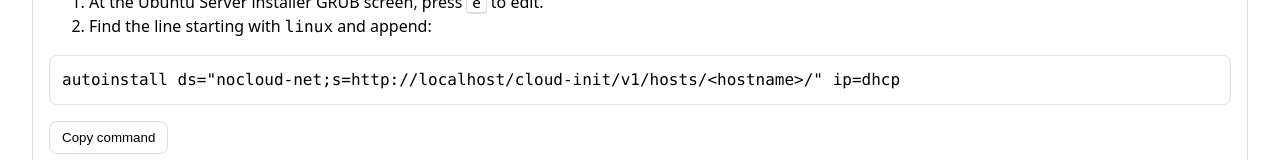
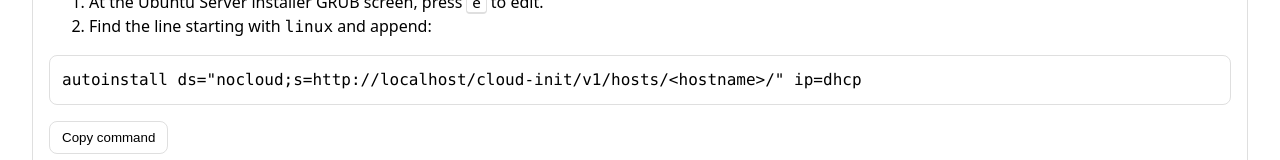
Before and after one commit to tom4897/seedbox-autoinstall, a plain HTML site: page cloud-init/v1/index.html in a window 1280 px wide. Both pictures are taken after a click on the button "Copy command". Shown: the part 301-461 px from the top of the page. Drawn offline with Linux system fonts and the light colour scheme; no server answers.

Commit message:
nocloud-net data source in cloud-init has been deprecated in favor of nocloud

```diff
--- a/cloud-init/v1/index.html
+++ b/cloud-init/v1/index.html
@@ -19,7 +19,7 @@
   <meta http-equiv="Cache-Control" content="no-store, no-cache, must-revalidate, max-age=0" />
   <meta http-equiv="Pragma" content="no-cache" />
   <meta http-equiv="Expires" content="0" />
-  <meta name="description" content="How to boot Ubuntu Server with autoinstall using NoCloud-Net and available host seeds." />
+  <meta name="description" content="How to boot Ubuntu Server with autoinstall using NoCloud and available host seeds." />
   <meta name="robots" content="noindex" />
   <link rel="icon" href="data:," />
   <script>
@@ -239,7 +239,7 @@
         if (!snippetEl) return ''
         const span = snippetEl.querySelector('#example-url')
         // Build plain text with the computed example URL
-        const prefix = 'autoinstall ds="nocloud-net;s='
+        const prefix = 'autoinstall ds="nocloud;s='
         const suffix = '" ip=dhcp'
         const baseUrl = span ? span.textContent : ''
         return prefix + baseUrl + suffix
@@ -404,7 +404,7 @@
         <li>At the Ubuntu Server installer GRUB screen, press <span class="kbd">e</span> to edit.</li>
         <li>Find the line starting with <code>linux</code> and append:</li>
       </ol>
-      <pre><code id="grub-snippet">autoinstall ds="nocloud-net;s=<span id="example-url">http://YOUR-SERVER/cloud-init/v1/hosts/&lt;hostname&gt;/</span>" ip=dhcp</code></pre>
+      <pre><code id="grub-snippet">autoinstall ds="nocloud;s=<span id="example-url">http://YOUR-SERVER/cloud-init/v1/hosts/&lt;hostname&gt;/</span>" ip=dhcp</code></pre>
       <p style="margin-top:.5rem"><button id="copy-grub" type="button" class="btn">Copy command</button> <small id="copy-grub-status" aria-live="polite" style="margin-left:.5rem"></small></p>
       <p>Then press <span class="kbd">Ctrl</span>+<span class="kbd">X</span> (or <span class="kbd">F10</span>) to boot.</p>
       <p class="js-note"><small>(This page auto-fills the correct URL base.)</small></p>
```
Also changed, not shown: 1 other file.
